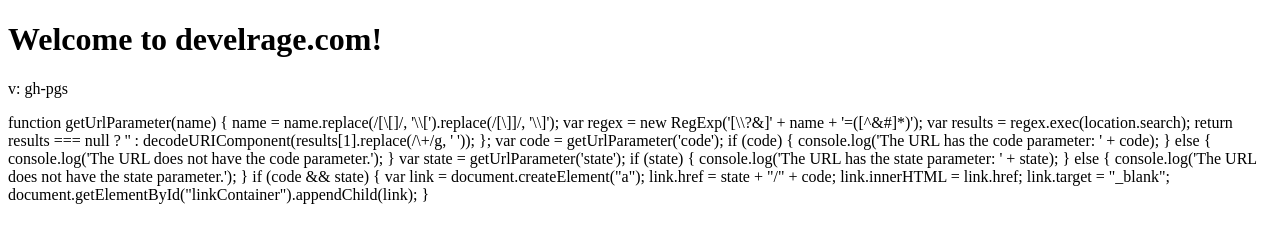
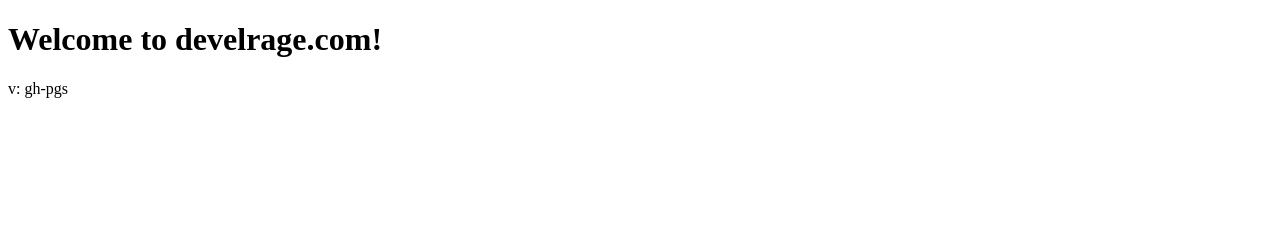
Before and after one commit to melangoth/pgnd, a plain HTML site: page docs/index.html in a window 1280 px wide. Drawn offline with Linux system fonts and the light colour scheme.

Commit message:
fix tag closure

```diff
--- a/docs/index.html
+++ b/docs/index.html
@@ -11,7 +11,7 @@
 
 <p>v: gh-pgs</p>
 
-<p id="linkContainer"></p?
+    <p id="linkContainer"></p>
 
 <script>
 function getUrlParameter(name) {
```
